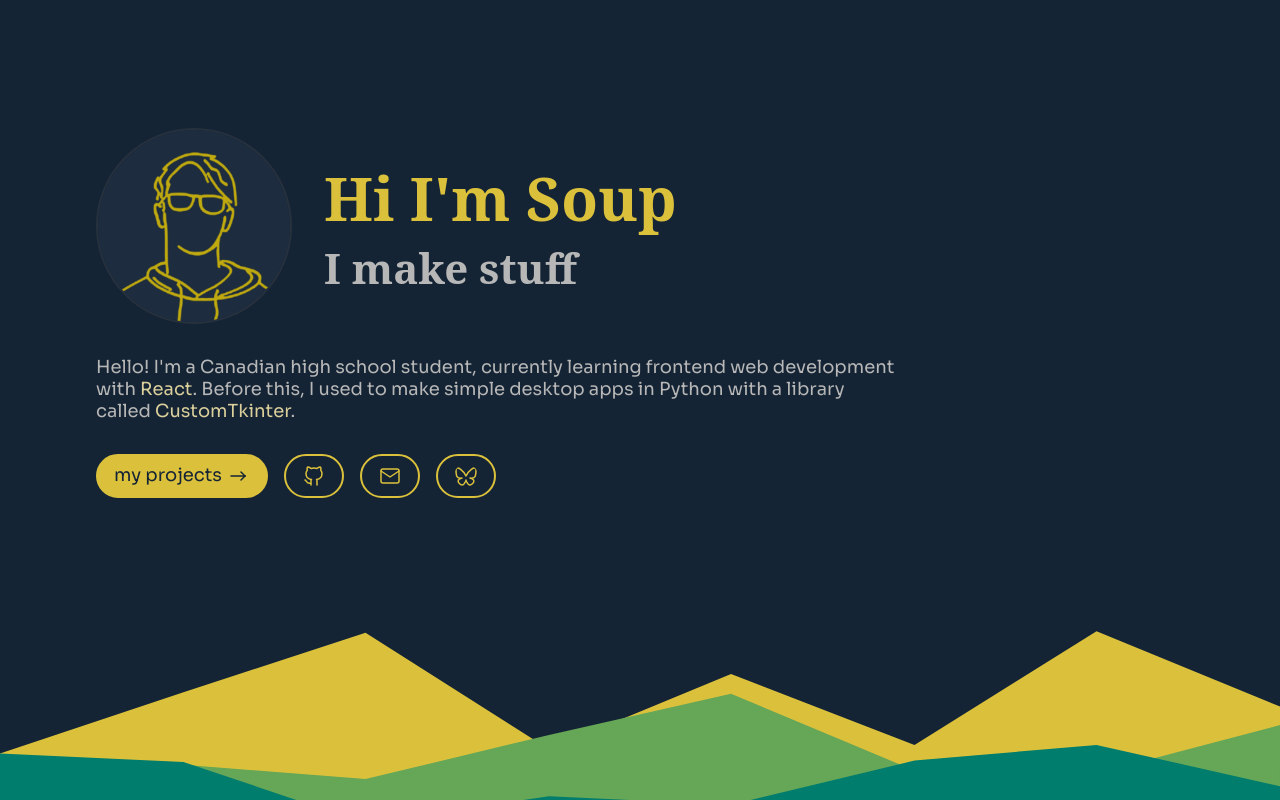
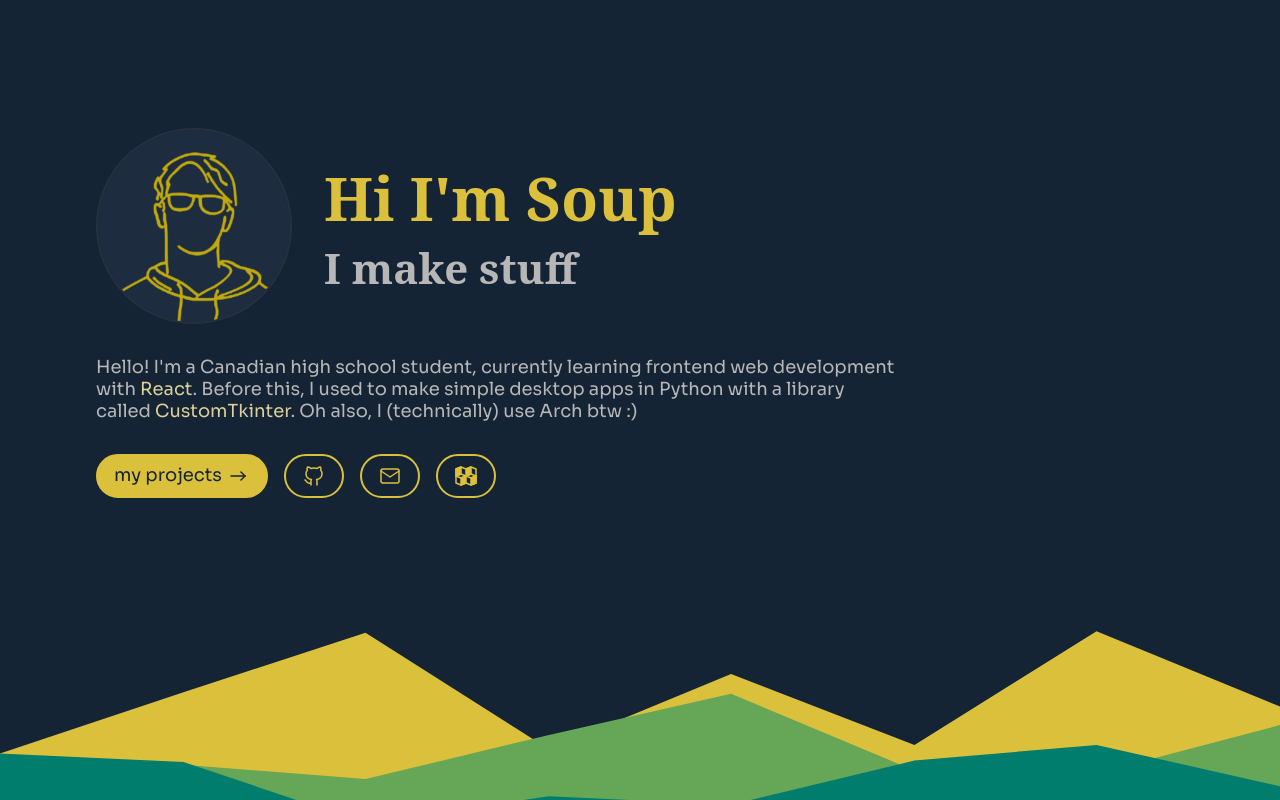
Before and after one commit to SoupCat-Py/reactfolio, a React (Vite) app: page / in a window 1280 px wide. Shown: the top 800 px of the page. Built offline with nearby package versions, Linux system fonts and the light colour scheme; a web font is replaced by a local one.

Commit message:
small changes

```diff
--- a/src/root.css
+++ b/src/root.css
@@ -93,6 +93,7 @@ p, button, .btn, .body, .small {font-family: var(--font-body), "sans-serif";}
 /* misc */
 .radius-full {border-radius: 99vh;}
 .radius-card {border-radius: var(--card-radius);}
+.radius-none {border-radius: 0;}
 .nodeco {text-decoration: none;}
 
 /* buttons */
@@ -103,9 +104,6 @@ p, button, .btn, .body, .small {font-family: var(--font-body), "sans-serif";}
     width: max-content;
     cursor: pointer;
     border-radius: 99rem;
-}
-.btn img {
-    height: var(--size-body);
 }
 .btn-primary {
     background-color: var(--primary);
--- a/src/sections/Hero.tsx
+++ b/src/sections/Hero.tsx
@@ -18,6 +18,7 @@ export default function Hero() {
                 <a href="https://react.dev" target="_blank" className={styles.link}>React</a>.
                 Before this, I used to make simple desktop apps in Python with a library called&nbsp;
                 <a href="https://customtkinter.tomschimansky.com/" target="_blank" className={styles.link}>CustomTkinter</a>.
+                Oh also, I (technically) use Arch btw :)
             </span>
 
             <div className="d-flex flex-row justify-start align-center g1">
@@ -28,7 +29,15 @@ export default function Hero() {
                 </>}/>
                 <Button href="https://github.com/SoupCat-Py" icon={<path d="M9 19c-4.3 1.4 -4.3 -2.5 -6 -3m12 5v-3.5c0 -1 .1 -1.4 -.5 -2c2.8 -.3 5.5 -1.4 5.5 -6a4.6 4.6 0 0 0 -1.3 -3.2a4.2 4.2 0 0 0 -.1 -3.2s-1.1 -.3 -3.5 1.3a12.3 12.3 0 0 0 -6.2 0c-2.4 -1.6 -3.5 -1.3 -3.5 -1.3a4.2 4.2 0 0 0 -.1 3.2a4.6 4.6 0 0 0 -1.3 3.2c0 4.6 2.7 5.7 5.5 6c-.6 .6 -.6 1.2 -.5 2v3.5"/>}/>
                 <Button href="mailto:soupcat.py@gmail.com" icon={<><path d="M3 7a2 2 0 0 1 2 -2h14a2 2 0 0 1 2 2v10a2 2 0 0 1 -2 2h-14a2 2 0 0 1 -2 -2v-10"/><path d="M3 7l9 6l9 -6"/></>}/>
-                <Button href="https://bsky.app/profile/did:plc:db452l7ldyy2lj7qrndttlgb" icon={<path d="M6.335 5.144c-1.654 -1.199 -4.335 -2.127 -4.335 .826c0 .59 .35 4.953 .556 5.661c.713 2.463 3.13 2.75 5.444 2.369c-4.045 .665 -4.889 3.208 -2.667 5.41c1.03 1.018 1.913 1.59 2.667 1.59c2 0 3.134 -2.769 3.5 -3.5c.333 -.667 .5 -1.167 .5 -1.5c0 .333 .167 .833 .5 1.5c.366 .731 1.5 3.5 3.5 3.5c.754 0 1.637 -.571 2.667 -1.59c2.222 -2.203 1.378 -4.746 -2.667 -5.41c2.314 .38 4.73 .094 5.444 -2.369c.206 -.708 .556 -5.072 .556 -5.661c0 -2.953 -2.68 -2.025 -4.335 -.826c-2.293 1.662 -4.76 5.048 -5.665 6.856c-.905 -1.808 -3.372 -5.194 -5.665 -6.856"/>}/>
+                <Button href="makerworld.com" icon={<>
+                    <path d="m2,5  l5,-2 l5,2 l5,-2 l5,2  l0,14  l-5,2 l-5,-2 l-5,2 l-5,-2  l0,-14 z" />
+                    <path d="m2,12  l5 -2 l10,4 l5,-2  l-5,-2 l-10,4 l-5,-2 z" />
+                    <polygon points="2,5 7,3 7,10 2,12" fill="CurrentColor" />
+                    <polygon points="7,14 12,12 12,19 7,21" fill="CurrentColor" />
+                    <polygon points="12,5 17,3 17,10 12,12" fill="CurrentColor" />
+                    <polygon points="17,14 22,12 22,19 17,21" fill="CurrentColor" />
+                </>}
+                />
             </div>
 
         </section>
```
